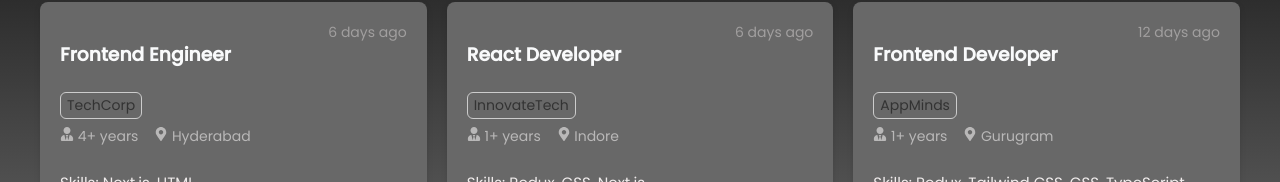
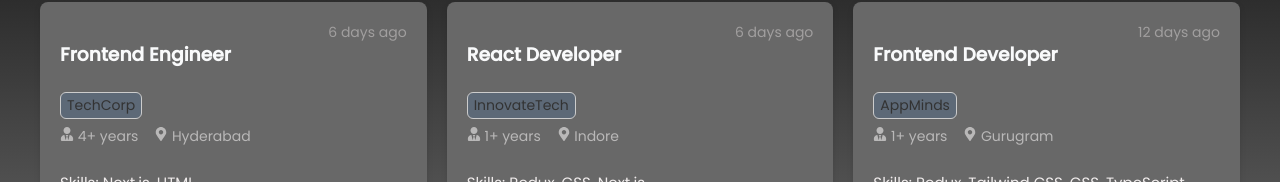
Before and after one commit to Spacenaut47/Job-Board, a React (Vite) app: page / in a window 1280 px wide. Shown: the part 613-795 px from the top of the page. Built offline with nearby package versions, Linux system fonts and the light colour scheme.

Commit message:
Job card company name background color

```diff
--- a/src/Components/JobCard.css
+++ b/src/Components/JobCard.css
@@ -22,7 +22,7 @@
   margin: 4px 0;
   border: 1px solid #ccc;
   border-radius: 6px;
-  /* background-color: ; */
+  background-color: rgba(0, 123, 255, 0.1);
   color: #333;
   font-size: 14px;
 }
```
